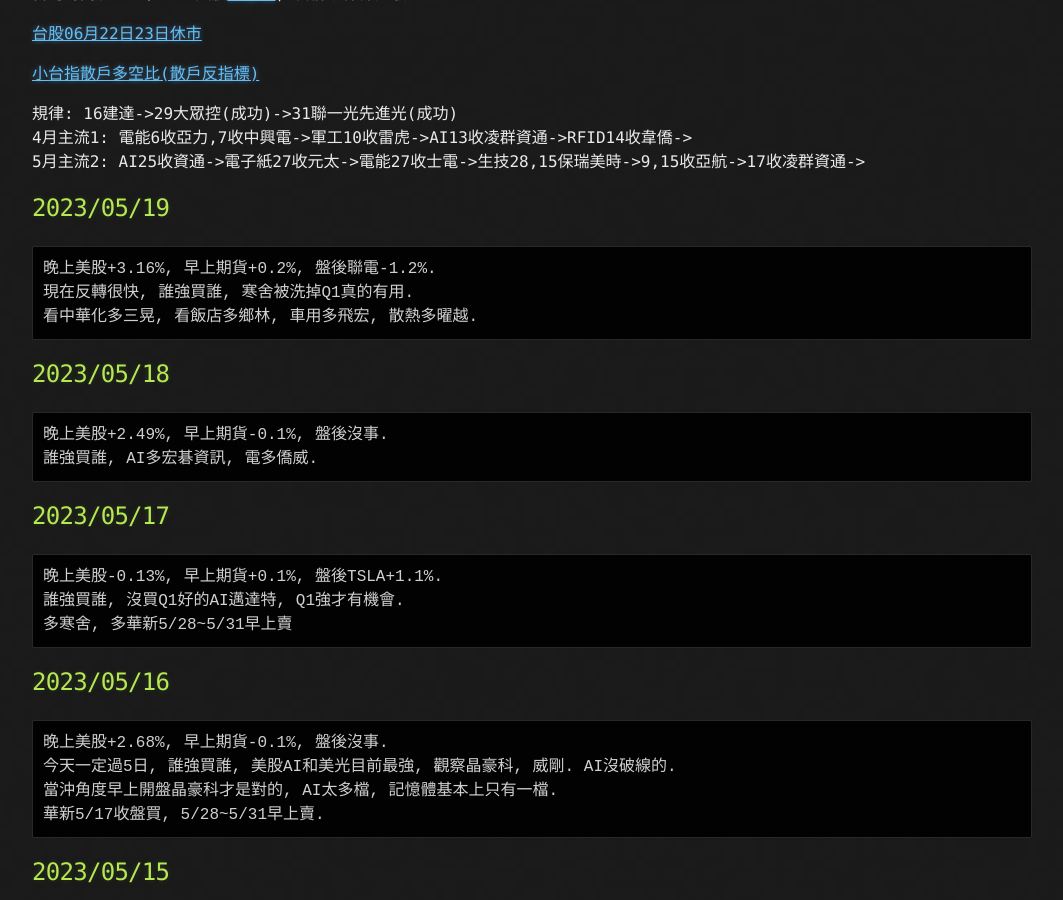
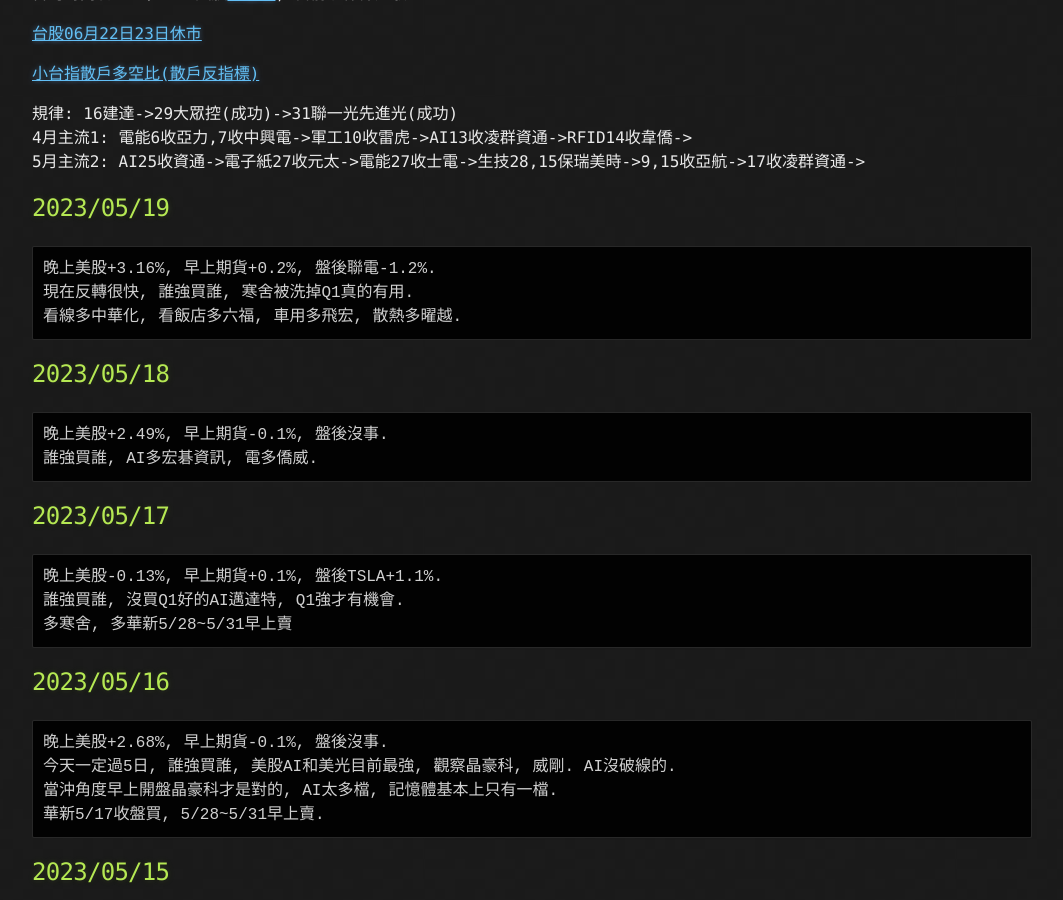
Before and after one commit to lepg5487/Stock_God, a Jekyll site: the page built from index.md, in a window 1280 px wide and 900 px high, scrolled down 436 px. Shown: the whole window, without its empty margins (108-1171 px from the left). Built offline with Jekyll 4.4.1, drawn with Linux system fonts in a browser that asks for light colours; our own code applies the rules of GitHub Pages for plain Markdown files.

Commit message:
Update index.md

````diff
--- a/index.md
+++ b/index.md
@@ -24,7 +24,7 @@
 ```
 晚上美股+3.16%, 早上期貨+0.2%, 盤後聯電-1.2%.
 現在反轉很快, 誰強買誰, 寒舍被洗掉Q1真的有用.
-看中華化多三晃, 看飯店多鄉林, 車用多飛宏, 散熱多曜越.
+看線多中華化, 看飯店多六福, 車用多飛宏, 散熱多曜越.
 ```
 
 ## 2023/05/18
````
